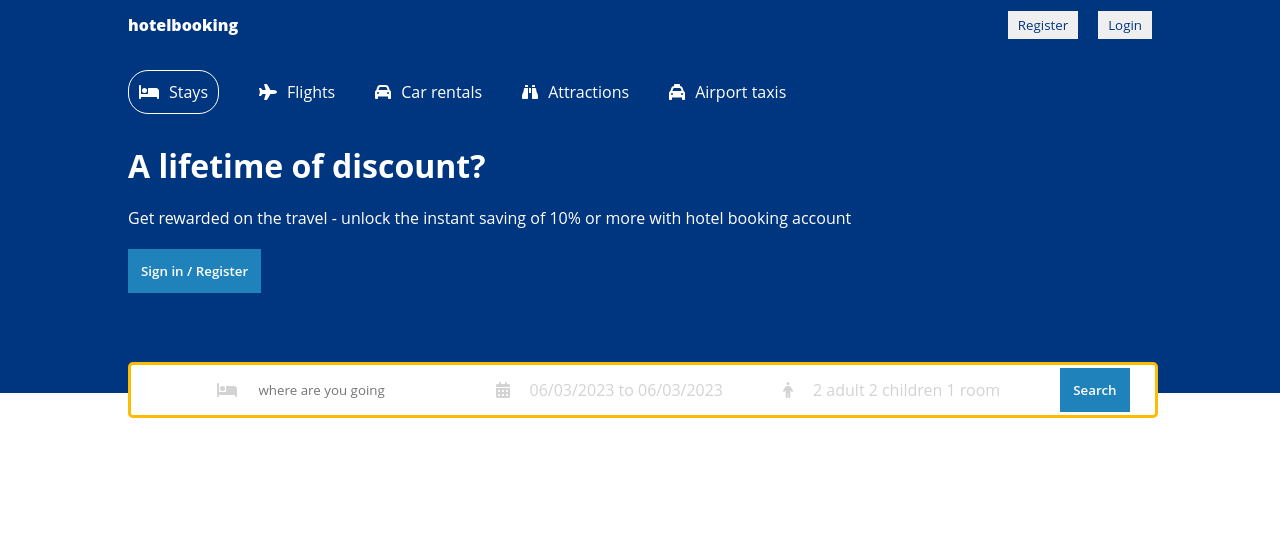
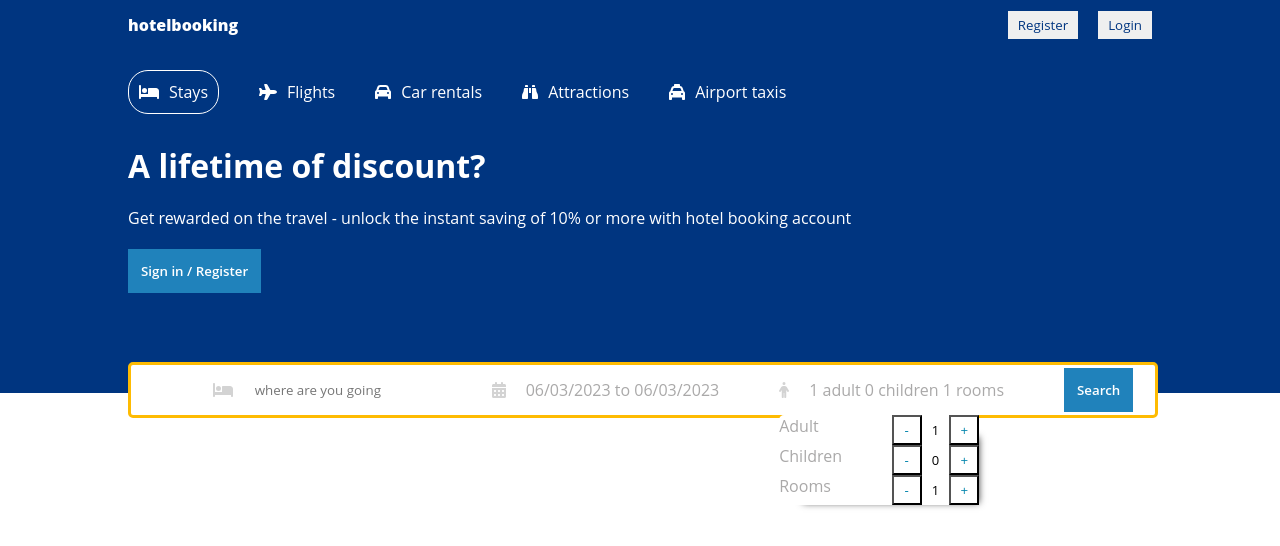
Before and after one commit to prashant2071/hotelbooking-client, a React (Create React App) app: page / in a window 1280 px wide. Shown: the top 546 px of the page. Built offline with nearby package versions, Linux system fonts and the light colour scheme.

Commit message:
filter item added

```diff
--- a/src/components/header/Header.jsx
+++ b/src/components/header/Header.jsx
@@ -1,5 +1,5 @@
 import "./header.css";
-import { DateRangePicker, DateRange } from "react-date-range";
+import { DateRange } from "react-date-range";
 import { FontAwesomeIcon } from "@fortawesome/react-fontawesome";
 import {
   faBed,
@@ -11,7 +11,7 @@
   faPlane,
   faTaxi,
 } from "@fortawesome/free-solid-svg-icons";
-import { useState } from "react";
+import { Children, useState } from "react";
 import "react-date-range/dist/styles.css"; // main css file
 import "react-date-range/dist/theme/default.css"; // theme css file
 import { format } from "date-fns";
@@ -24,6 +24,12 @@
       key: "selection",
     },
   ]);
+  const [openOptions,setOpenOptions] = useState(false);
+  const [options,setOptions] = useState({
+    adult:1,
+    children:0,
+    roomNo:1
+    })
 
   return (
     <div className="header">
@@ -84,7 +90,34 @@
           </div>
           <div className="headerSearchItem">
             <FontAwesomeIcon icon={faPerson} className="headerIcon" />
-            <span className="headerSearchText">2 adult 2 children 1 room</span>
+            <span className="headerSearchText">{`${options.adult} adult ${options.children} children ${options.roomNo} rooms`}</span>
+            <div className="options">
+            <div className="optionItem">
+              <span className="optionText">Adult</span>
+              <div className="optionCounter">
+              <button className="optionCounterButton">-</button>
+              <span className="optionCounterNumber">1</span>
+              <button className="optionCounterButton">+</button>
+              </div>
+            </div>
+            <div className="optionItem">
+              <span className="optionText">Children</span>
+              <div className="optionCounter">
+              <button className="optionCounterButton">-</button>
+              <span className="optionCounterNumber">0</span>
+              <button className="optionCounterButton">+</button>
+              </div>
+            </div>
+            <div className="optionItem">
+              <span className="optionText">Rooms</span>
+              <div className="optionCounter">
+              <button className="optionCounterButton">-</button>
+              <span className="optionCounterNumber">1</span>
+              <button className="optionCounterButton">+</button>
+              </div>
+            </div>
+
+            </div>
           </div>
           <div className="headerSearchItem">
             <button className="headerBtn">Search</button>
--- a/src/components/header/header.css
+++ b/src/components/header/header.css
@@ -77,10 +77,40 @@
     outline: none;
  }
  .headerSearchText{
-    color:lightgray;
+    color:#aaa9a9;
     cursor: pointer;
  }
  .date{
    position: absolute;
     top: 50px;
  }
+ .options{
+    position:absolute;
+    top:50px;
+    background-color: white;
+    color: #aaa9a9;border-radius: 5px;
+    box-shadow: 12px 10px 7px -12px rgba(0,0,0,0.75);
+    -webkit-box-shadow: 12px 10px 7px -12px rgba(0,0,0,0.75);
+    -moz-box-shadow: 12px 10px 7px -12px rgba(0,0,0,0.75);
+ }
+ .optionItem{
+    width: 200px;
+     display: flex;
+    justify-content: space-between;
+ }
+ .optionCounter{
+    display: flex;
+    gap: 10px;
+    align-items: center;
+    color: black;
+    font-size: 13px;
+ }
+ .optionCounterButton{
+    width: 30px;
+    height: 30px;
+    bottom: 1px solid rgb(5, 134, 173);;
+    color: rgb(5, 134, 173);
+    background-color: white;
+    cursor: pointer;
+
+ }
--- a/src/pages/home/Home.jsx
+++ b/src/pages/home/Home.jsx
@@ -1,8 +1,10 @@
+import { useState } from "react"
 import Header from "../../components/header/Header"
 import Navbar from "../../components/navbar/Navbar"
 import './home.css'
 
 const Home = () => {
+
   return (
     <div>
         <Navbar/>
```
